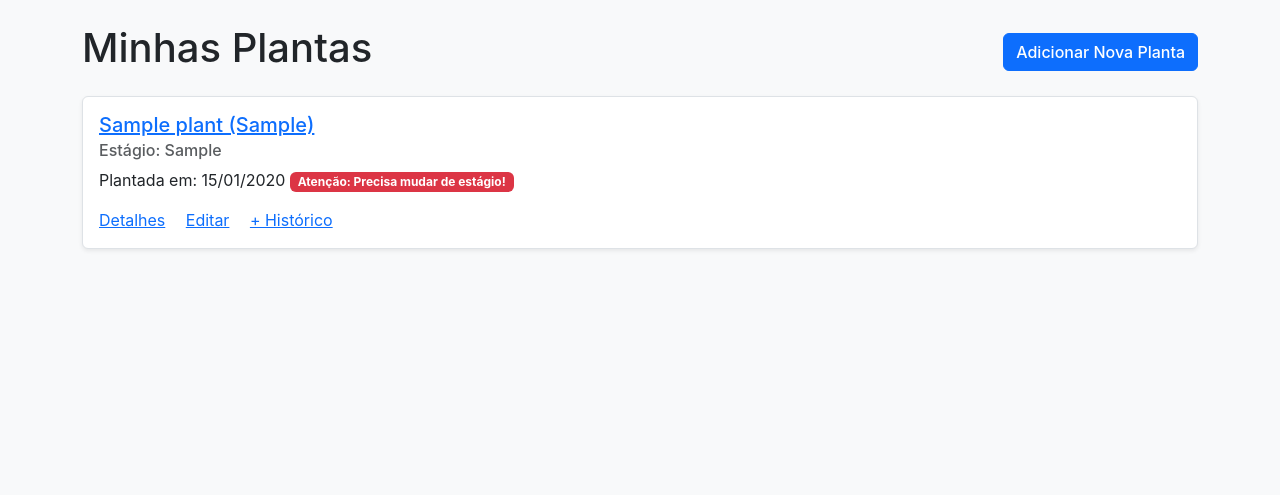
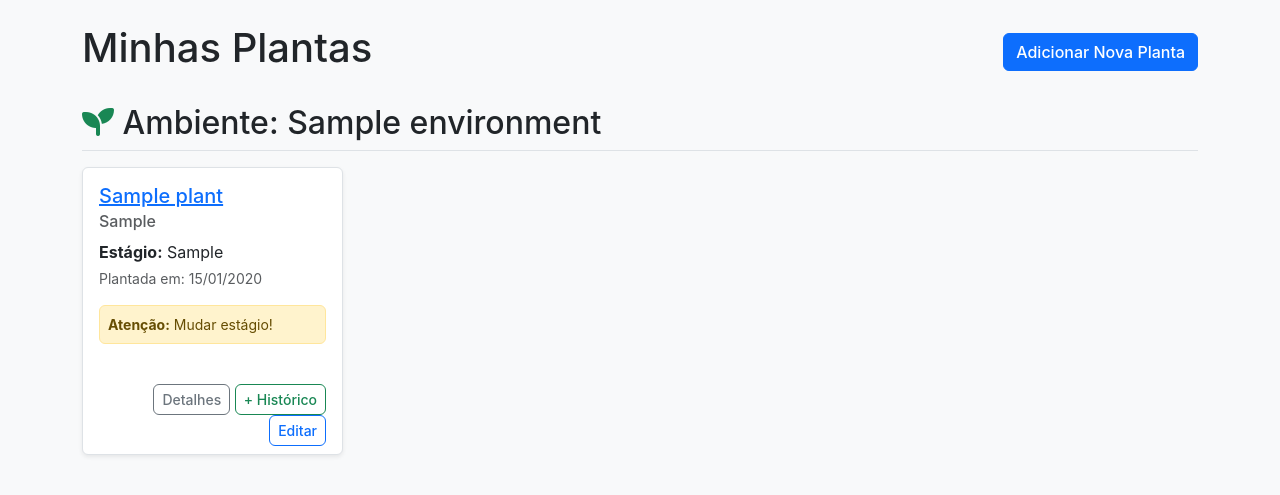
Before and after one commit to cesarberbelqa/growpro, a Django app: page /plants/ in a window 1280 px wide. Shown: the part 56-551 px from the top of the page. Run offline with Django 5.2, Linux system fonts and the light colour scheme; a user stored in the database is signed in; tables that the repository leaves empty hold one stand-in row (values such as "Sample post"); some libraries are stand-ins or nearby versions.

Commit message:
refactoring plant list view

```diff
--- a/environment/forms.py
+++ b/environment/forms.py
@@ -12,7 +12,8 @@ class EnvironmentForm(forms.ModelForm):
         super().__init__(*args, **kwargs)
 
         # Filtra o queryset para mostrar apenas os estágios do usuário logado
-        self.fields['estagio_preparado'].queryset = Stage.objects.all()
+        stages_queryset = Stage.objects.all()
+        self.fields['estagio_preparado'].queryset = stages_queryset
 
         # Se não houver estágios, remove o campo do formulário
         if not stages_queryset.exists():
--- a/environment/urls.py
+++ b/environment/urls.py
@@ -1,5 +1,6 @@
 from django.urls import path
 from . import views
+from .views import environment_capacity_api
 
 app_name = 'environment'
 
@@ -8,4 +9,5 @@ urlpatterns = [
     path('new/', views.EnvironmentCreateView.as_view(), name='create'),
     path('<int:pk>/edit/', views.EnvironmentUpdateView.as_view(), name='update'),
     path('<int:pk>/delete/', views.EnvironmentDeleteView.as_view(), name='delete'),
+    path('api/capacity/<int:pk>/', environment_capacity_api, name='api_capacity'),
 ]
--- a/plants/views.py
+++ b/plants/views.py
@@ -10,16 +10,47 @@ from stage.models import Stage
 from django.shortcuts import redirect
 from django.contrib import messages
 from .mixins import PlantPrerequisitesMixin
+from collections import defaultdict
+from environment.models import Environment
 
 # --- Views para o Frontend ---
 
 class PlantListView(LoginRequiredMixin, PlantPrerequisitesMixin, ListView):
-    model = Plant
+    # Não vamos mais usar o 'model' e 'queryset' padrão da ListView,
+    # pois vamos construir nosso próprio contexto.
     template_name = 'plants/plant_list.html'
-    context_object_name = 'plants'
+    context_object_name = 'grouped_plants' # Novo nome para o contexto
 
     def get_queryset(self):
-        return Plant.objects.filter(user=self.request.user).select_related('estagio_atual', 'ambiente_atual')
+        """
+        Sobrescrevemos o queryset para agrupar as plantas por ambiente.
+        """
+        # Filtra todas as plantas do usuário
+        plants = Plant.objects.filter(user=self.request.user).select_related(
+            'ambiente_atual', 'estagio_atual'
+        ).order_by('ambiente_atual__nome', 'nome')
+
+        # Cria um dicionário para agrupar as plantas
+        grouped = defaultdict(list)
+
+        # Plantas sem ambiente definido
+        unassigned_plants = []
+
+        for plant in plants:
+            if plant.ambiente_atual:
+                grouped[plant.ambiente_atual].append(plant)
+            else:
+                unassigned_plants.append(plant)
+
+        # Converte o defaultdict para um dict normal para o template
+        # e o ordena pelo nome do ambiente
+        sorted_grouped = dict(sorted(grouped.items(), key=lambda item: item[0].nome))
+
+        # Adiciona as plantas sem ambiente em uma chave especial
+        if unassigned_plants:
+            sorted_grouped['Sem Ambiente'] = unassigned_plants
+
+        return sorted_grouped
 
 class PlantDetailView(LoginRequiredMixin, UserPassesTestMixin, DetailView):
     model = Plant
@@ -62,6 +93,7 @@ class PlantUpdateView(LoginRequiredMixin, UserPassesTestMixin, UpdateView):
     model = Plant
     form_class = PlantForm
     template_name = 'plants/plant_form.html'
+    success_url = reverse_lazy('plants:list')
 
     def test_func(self):
         plant = self.get_object()
--- a/static/js/main.js
+++ b/static/js/main.js
@@ -13,9 +13,7 @@ document.addEventListener('DOMContentLoaded', function() {
      */
     function handleWateringScheduleForm() {
         const scheduleForm = document.getElementById('scheduleForm');
-        if (!scheduleForm) {
-            return; // Sai se não estiver na página do formulário
-        }
+        if (!scheduleForm) return;
 
         const frequenciaSelect = document.getElementById('id_frequencia');
         const intervaloInputDiv = document.getElementById('id_dias_intervalo').parentElement;
@@ -27,25 +25,97 @@ document.addEventListener('DOMContentLoaded', function() {
                 intervaloInputDiv.style.display = 'none';
             }
         }
-
-        // Executa a função na carga da página e quando o select mudar
         toggleIntervaloInput();
         frequenciaSelect.addEventListener('change', toggleIntervaloInput);
     }
 
     /**
+     * Função para validar a capacidade do ambiente em tempo real no formulário da planta.
+     */
+    function handleEnvironmentCapacityCheck() {
+        const environmentSelect = document.getElementById('id_ambiente_atual');
+        // Só executa se o elemento existir na página atual.
+        if (!environmentSelect) return;
+
+        // Cria um elemento para mostrar a mensagem de aviso uma única vez.
+        let warningDiv = document.querySelector('#env-capacity-warning');
+        if (!warningDiv) {
+            warningDiv = document.createElement('div');
+            warningDiv.id = 'env-capacity-warning';
+            warningDiv.className = 'alert alert-warning p-2 mt-2 d-none'; // Inicia escondido
+            environmentSelect.parentElement.appendChild(warningDiv);
+        }
+
+        const checkCapacity = () => {
+            const environmentId = environmentSelect.value;
+
+            // Esconde o aviso se nenhum ambiente for selecionado
+            if (!environmentId) {
+                warningDiv.classList.add('d-none');
+                return;
+            }
+
+            // A URL da nossa API
+            const url = `/environments/api/capacity/${environmentId}/`;
+
+            fetch(url)
+                .then(response => {
+                    if (!response.ok) {
+                        throw new Error('Network response was not ok');
+                    }
+                    return response.json();
+                })
+                .then(data => {
+                    // Obtém o ID da planta que está sendo editada, se houver.
+                    const plantId = document.body.dataset.plantId || null;
+
+                    // A validação de 'is_full' deve considerar o caso de edição.
+                    // Se a planta já estiver no ambiente, o ambiente não está "cheio" para ela.
+                    // Esta lógica é complexa no frontend, então confiamos na mensagem do backend.
+                    // O frontend apenas avisa sobre a capacidade.
+                    const currentCapacity = data.current_plant_count;
+                    const maxCapacity = data.numero_maximo_plantas;
+
+                    if (currentCapacity >= maxCapacity) {
+                        warningDiv.textContent = `Atenção: Este ambiente está na capacidade máxima (${currentCapacity}/${maxCapacity}).`;
+                        warningDiv.classList.remove('d-none');
+                    } else {
+                        // Opcional: mostrar a capacidade mesmo quando não está cheio.
+                        // warningDiv.textContent = `Capacidade: ${currentCapacity}/${maxCapacity}`;
+                        // warningDiv.classList.remove('d-none');
+                        // warningDiv.classList.replace('alert-warning', 'alert-info');
+
+                        // Ou simplesmente esconder o aviso
+                        warningDiv.classList.add('d-none');
+                    }
+                })
+                .catch(error => {
+                    console.error('Erro ao buscar capacidade:', error);
+                    warningDiv.classList.add('d-none');
+                });
+        };
+
+        // Adiciona o "ouvinte" de evento
+        environmentSelect.addEventListener('change', checkCapacity);
+
+        // Opcional: verifica a capacidade ao carregar a página se um ambiente já estiver selecionado
+        if (environmentSelect.value) {
+            checkCapacity();
+        }
+    }
+
+
+    /**
      * Inicializa os Tooltips do Bootstrap em todo o site.
-     * Para usar, adicione os atributos `data-bs-toggle="tooltip"` e `title="Seu texto"` a um elemento HTML.
-     * Ex: <button data-bs-toggle="tooltip" title="Clique para salvar">Salvar</button>
      */
     function initializeTooltips() {
         const tooltipTriggerList = document.querySelectorAll('[data-bs-toggle="tooltip"]');
-        const tooltipList = [...tooltipTriggerList].map(tooltipTriggerEl => new bootstrap.Tooltip(tooltipTriggerEl));
+        [...tooltipTriggerList].map(tooltipTriggerEl => new bootstrap.Tooltip(tooltipTriggerEl));
     }
 
 
-    // --- Chamada das Funções ---
+    // --- Chamada de Todas as Funções de Inicialização ---
     handleWateringScheduleForm();
+    handleEnvironmentCapacityCheck(); // <-- Adicionamos a nova função aqui
     initializeTooltips();
-
 });
--- a/templates/base.html
+++ b/templates/base.html
@@ -6,6 +6,7 @@
     <meta name="viewport" content="width=device-width, initial-scale=1">
     <title>{% block title %}GrowPro{% endblock %}</title>
     <link href="https://cdn.jsdelivr.net/npm/bootstrap@5.3.2/dist/css/bootstrap.min.css" rel="stylesheet">
+    <link rel="stylesheet" href="https://cdnjs.cloudflare.com/ajax/libs/font-awesome/6.1.1/css/all.min.css">
     <link rel="stylesheet" href="{% static 'css/custom.css' %}">
     <style>
         body { padding-top: 5rem; }
--- a/templates/plants/plant_detail.html
+++ b/templates/plants/plant_detail.html
@@ -7,6 +7,7 @@
 <div class="d-flex justify-content-between align-items-center mb-4">
     <h1>{{ plant.nome }} <small class="text-muted">({{ plant.identificacao }})</small></h1>
     <div>
+        <a href="{% url 'plants:list' %}" class="btn btn-outline-secondary">Voltar</a>
         <a href="{% url 'plants:update' plant.pk %}" class="btn btn-outline-primary">Editar</a>
         <a href="{% url 'plants:delete' plant.pk %}" class="btn btn-outline-danger">Excluir</a>
     </div>
--- a/templates/plants/plant_list.html
+++ b/templates/plants/plant_list.html
@@ -1,32 +1,59 @@
 {% extends "base.html" %}
 
-{% block title %}Minhas Plantas{% endblock %}
+{% block title %}Minhas Plantas por Ambiente{% endblock %}
 
 {% block content %}
-<div class="d-flex justify-content-between align-items-center mb-3">
+<div class="d-flex justify-content-between align-items-center mb-4">
     <h1>Minhas Plantas</h1>
-    <!-- O botão agora está sempre ativo, pois a página só é acessível se for possível criar plantas -->
     <a href="{% url 'plants:create' %}" class="btn btn-primary">Adicionar Nova Planta</a>
 </div>
 
-{% for plant in plants %}
-<div class="card mb-3">
+{% for environment, plants_in_env in grouped_plants.items %}
+    <div class="mb-5">
+        <h2 class="mb-3 border-bottom pb-2">
+            {% if environment == 'Sem Ambiente' %}
+                <i class="fas fa-question-circle text-muted"></i> Sem Ambiente Definido
+            {% else %}
+                <i class="fas fa-seedling text-success"></i> Ambiente: {{ environment.nome }}
+            {% endif %}
+        </h2>
+
+        <div class="row row-cols-1 row-cols-md-2 row-cols-lg-3 row-cols-xl-4 g-4">
+            {% for plant in plants_in_env %}
+                <div class="col">
+                    <div class="card h-100">
                         <div class="card-body">
                             <h5 class="card-title">
-            <a href="{{ plant.get_absolute_url }}">{{ plant.nome }} ({{ plant.identificacao }})</a>
+                                <a href="{{ plant.get_absolute_url }}">{{ plant.nome }}</a>
                             </h5>
-        <h6 class="card-subtitle mb-2 text-muted">Estágio: {{ plant.estagio_atual.tipo_estagio }}</h6>
-        <p class="card-text">
+                            <h6 class="card-subtitle mb-2 text-muted">{{ plant.identificacao }}</h6>
+                            <p class="card-text mb-1">
+                                <strong>Estágio:</strong> {{ plant.estagio_atual.tipo_estagio }}
+                            </p>
+                            <p class="card-text small text-muted">
                                 Plantada em: {{ plant.data_plantio|date:"d/m/Y" }}
+                            </p>
+                            {% if plant.is_stage_incompatible %}
+                                <div class="alert alert-info p-2 small mt-2" role="alert">
+                                    <i class="fas fa-exclamation-triangle"></i>
+                                    <strong>Aviso:</strong> Estágio incompatível com o ambiente!
+                                </div>
+                            {% endif %}
                             {% if plant.precisa_mudar_estagio %}
-                <span class="badge bg-danger">Atenção: Precisa mudar de estágio!</span>
+                                <div class="alert alert-warning p-2 small" role="alert">
+                                    <strong>Atenção:</strong> Mudar estágio!
+                                </div>
                             {% endif %}
-        </p>
-        <a href="{{ plant.get_absolute_url }}" class="card-link">Detalhes</a>
-        <a href="{% url 'plants:update' plant.pk %}" class="card-link">Editar</a>
-         <a href="{% url 'growth_history:create' plant_pk=plant.pk %}" class="card-link">
-            + Histórico
-        </a>
+                        </div>
+                        <div class="card-footer bg-transparent border-top-0 text-end">
+
+                             <a href="{{ plant.get_absolute_url }}" class="btn btn-sm btn-outline-secondary">Detalhes</a>
+                             <a href="{% url 'growth_history:create' plant_pk=plant.pk %}" class="btn btn-sm btn-outline-success" title="Adicionar Histórico">+ Histórico</a>
+                             <a href="{% url 'plants:update' plant.pk %}" class="btn btn-sm btn-outline-primary" title="Editar Planta">Editar</a>
+                        </div>
+                    </div>
+                </div>
+            {% endfor %}
         </div>
     </div>
     {% empty %}
@@ -36,3 +63,8 @@
         </div>
     {% endfor %}
 {% endblock %}
+
+{% block extra_js %}
+<!-- Adicione FontAwesome para os ícones, se ainda não tiver -->
+<script src="https://kit.fontawesome.com/a076d05399.js" crossorigin="anonymous"></script>
+{% endblock %}
```
Also changed, not shown: environment/models.py (+9 -0 lines), environment/views.py (+14 -0 lines), plants/forms.py (+34 -10 lines), plants/models.py (+30 -1 lines), templates/environments/environment_list.html (+7 -1 lines). Lines whose indentation alone changed are shown as unchanged.
